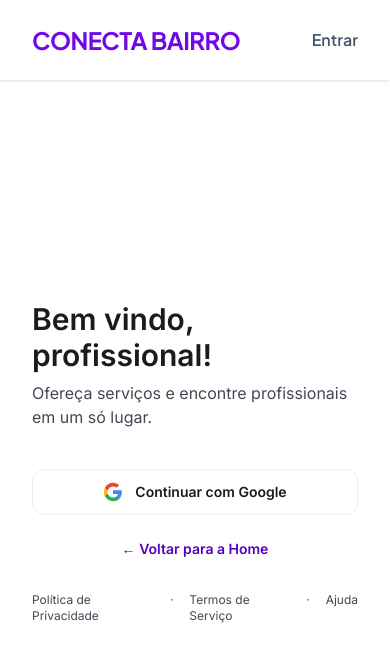
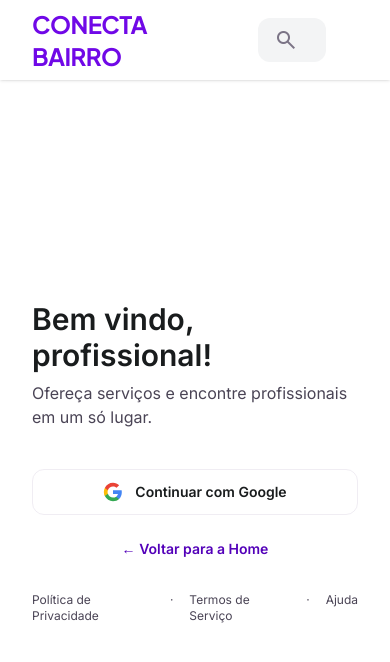
Before and after one commit to jamilelopes/conecta-bairro-2.0, a React (Vite) app: page /login in a window 390 px wide. Shown: the top 662 px of the page. Built offline with nearby package versions, Linux system fonts and the light colour scheme.

Commit message:
feat: unifica navbar em todas as paginas (busca, inicio, avatar consistentes)

```diff
--- a/src/components/Navbar.jsx
+++ b/src/components/Navbar.jsx
@@ -1,12 +1,15 @@
-import { Link, useNavigate } from "react-router-dom";
+import { Link, useNavigate, useLocation } from "react-router-dom";
 import { useState, useEffect } from "react";
 import { getAccessToken } from "../services/auth";
 import { getCurrentUser } from "../services/professionalsService";
 
-function Navbar({ variant = "full" }) {
+function Navbar() {
   const navigate = useNavigate();
+  const location = useLocation();
   const [isLoggedIn, setIsLoggedIn] = useState(false);
   const [currentUser, setCurrentUser] = useState(null);
+  const isHome = location.pathname === "/";
+  const isLoginPage = location.pathname === "/login";
 
   useEffect(() => {
     const loggedIn = !!getAccessToken();
@@ -25,8 +28,7 @@ function Navbar({ variant = "full" }) {
           CONECTA BAIRRO
         </Link>
 
-        {isLoggedIn ? (
-          <div className="flex-1 flex justify-center px-8">
+        <div className="flex-1 flex justify-center px-8">
             <div className="flex items-center gap-3 bg-surface-container-low rounded-xl px-4 py-2.5 w-full max-w-md">
               <span className="material-symbols-outlined text-outline text-lg" aria-hidden="true">search</span>
               <label htmlFor="navbar-search" className="sr-only">Buscar profissionais pelo nome</label>
@@ -38,22 +40,18 @@ function Navbar({ variant = "full" }) {
               />
             </div>
           </div>
-        ) : (
-          variant === "full" && (
-            <nav className="hidden md:flex items-center gap-8">
-              <Link to="/explore" className="text-slate-600 font-headline font-semibold hover:text-violet-600 hover:underline underline-offset-8 decoration-2 transition-colors">
-                Encontrar Profissionais
-              </Link>
-              <a href="#" className="text-slate-600 font-headline font-semibold hover:text-violet-600 hover:underline underline-offset-8 decoration-2 transition-colors">Como Funciona</a>
-            </nav>
-          )
-        )}
 
-        <div className="flex items-center gap-4">
+        <div className="flex items-center gap-6">
+          {!isHome && (
+            <Link to="/" className="text-slate-600 font-headline font-semibold hover:text-violet-600 hover:underline underline-offset-8 decoration-2 transition-colors hidden md:block">
+              Início
+            </Link>
+          )}
+
           {isLoggedIn ? (
             <button
               onClick={() => navigate("/settings")}
-              className="w-10 h-10 rounded-full bg-primary-container text-white flex items-center justify-center font-bold overflow-hidden"
+              className="w-10 h-10 rounded-full bg-primary-container text-white flex items-center justify-center font-bold overflow-hidden shrink-0"
               aria-label="Abrir configurações da conta"
             >
               {currentUser?.avatarUrl ? (
@@ -63,11 +61,11 @@ function Navbar({ variant = "full" }) {
               )}
             </button>
           ) : (
-            <>
+            !isLoginPage && (
               <button onClick={() => navigate("/login")} className="text-slate-600 font-headline font-semibold hover:text-violet-600 hover:underline underline-offset-8 decoration-2 transition-colors">
                 Entrar
               </button>
-            </>
+            )
           )}
         </div>
       </div>
--- a/src/pages/Settings.jsx
+++ b/src/pages/Settings.jsx
@@ -1,5 +1,6 @@
 import { useState, useEffect, useRef } from "react";
 import { Link, useNavigate } from "react-router-dom";
+import Navbar from "../components/Navbar";
 import { getMyProfile, updateMyProfile } from "../services/professionalsService";
 import { clearAuthTokens } from "../services/auth";
 
@@ -67,11 +68,7 @@ function Settings() {
 
   return (
     <div className="bg-surface text-on-surface min-h-screen">
-      <header className="fixed top-0 w-full z-50 glass-nav shadow-sm h-20 flex items-center px-8">
-        <Link to="/" className="text-2xl font-bold tracking-tight text-primary font-headline">
-          CONECTA BAIRRO
-        </Link>
-      </header>
+      <Navbar />
       <main className="pt-28 pb-20 px-4 md:px-8 max-w-[1440px] mx-auto">
         <div className="flex flex-col md:flex-row gap-8">
           <nav aria-label="Menu de configurações" className="w-full md:w-80 shrink-0">
```
